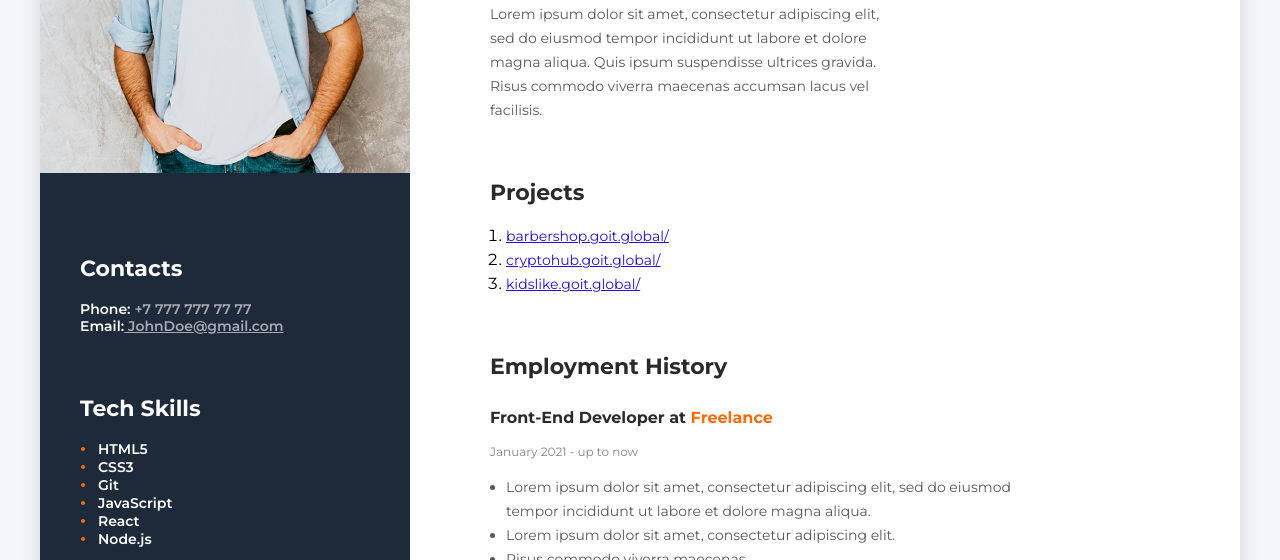
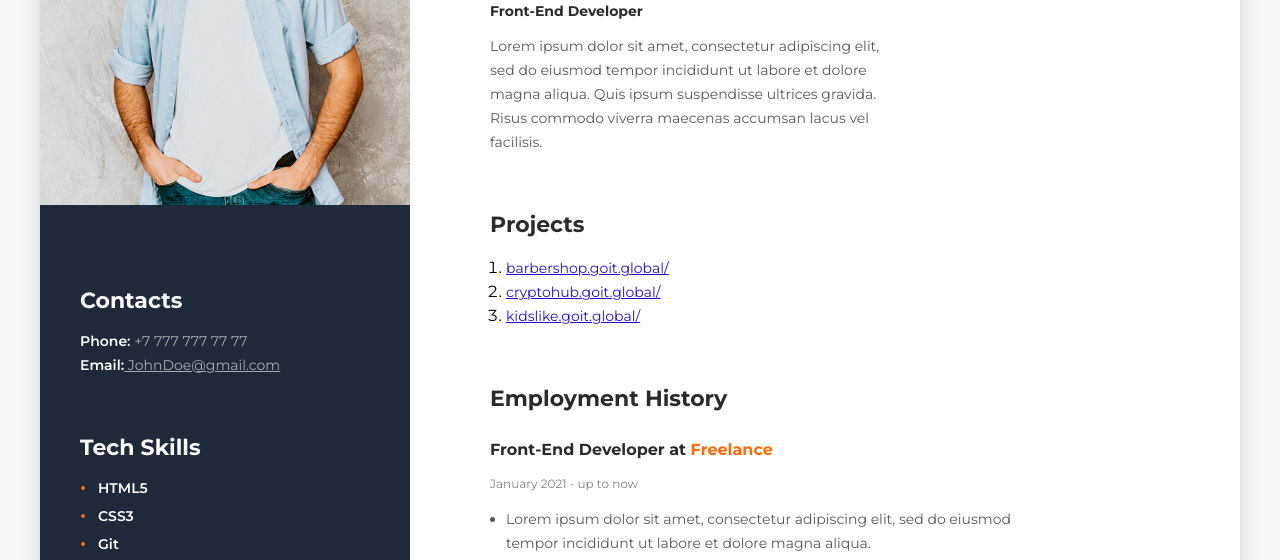
Before and after one commit to PolinaVartazarova/resume-pattern-1, a plain HTML site: page index.html in a window 1280 px wide. Shown: the part 229-789 px from the top of the page. Drawn offline with Linux system fonts and the light colour scheme.

Commit message:
Добавляет правки

```diff
--- a/css/style.css
+++ b/css/style.css
@@ -4,9 +4,12 @@ body {
 }
 .container {
 	display: flex;
+	height: 1487px;
 	width: 1200px;
+	margin-top: 40px;
 	margin-left: auto;
 	margin-right: auto;
+	margin-bottom: 40px;
 	background-color: #ffffff;
 	box-shadow: 0px 10px 20px rgba(0, 0, 0, 0.15);
 }
@@ -39,8 +42,10 @@ body {
 	font-weight: 600;
 	line-height: 17px;
 	color: #ffffff;
+	margin-bottom: 7px;
 }
 .contacts-link {
+	font-weight: 400;
     color: #ffffff;
     opacity: 0.6;
 }
@@ -62,10 +67,6 @@ body {
 	color: #ffffff;
 }
 .skills-list {
-	font-size: 14px;
-	font-weight: bold;
-	line-height: 17px;
-	color: #ffffff;
 	list-style: none;
 	padding-left: 0;
 }
@@ -74,6 +75,7 @@ body {
     font-weight: 600;
     line-height: 17px;
     color: #ffffff;
+    margin-bottom: 10px;
 }
 .skills-item::before {
 	font-size: 18px;
```
